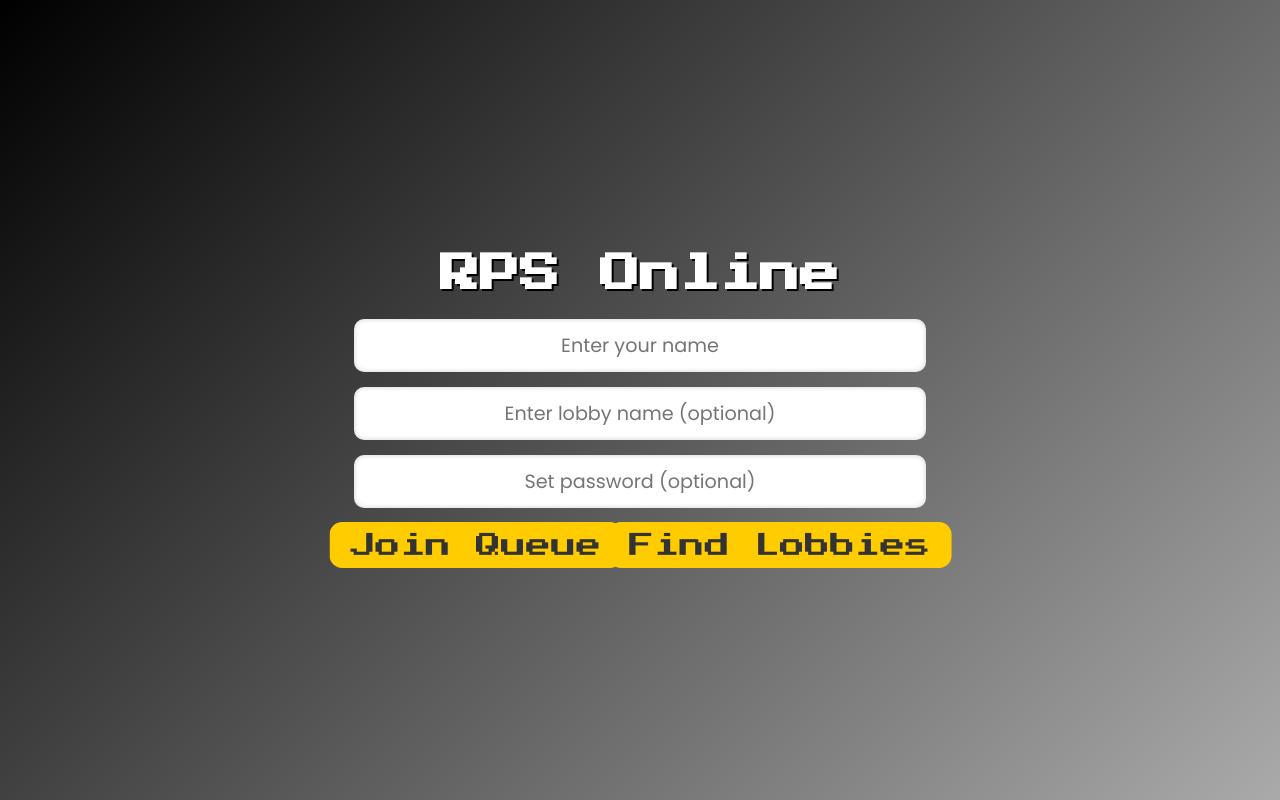
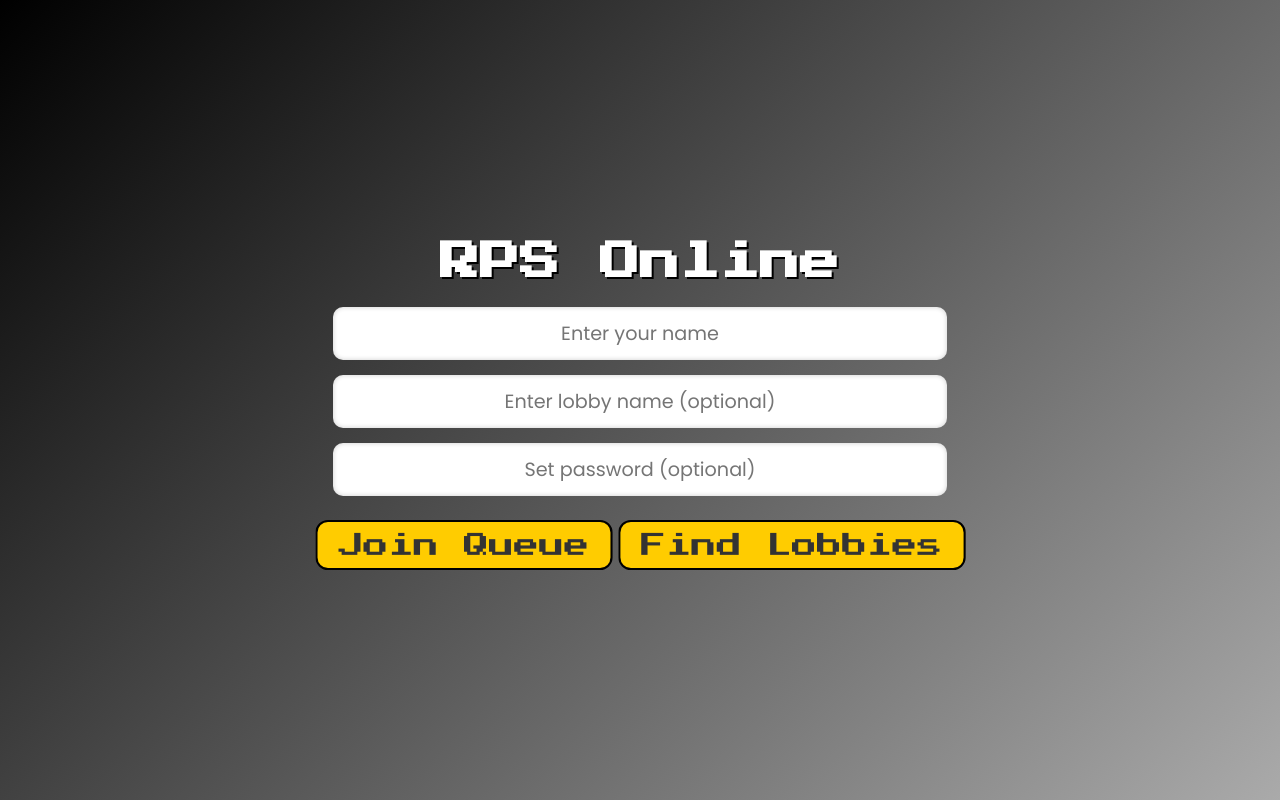
Before and after one commit to RuneSmedhaugen/Own-projects, a Vue app in the folder rps-multiplayer/frontend/rps-frontend/: page / in a window 1280 px wide. Built offline with nearby package versions, Linux system fonts and the light colour scheme; no server answers.

Commit message:
small style update

```diff
--- a/rps-multiplayer/frontend/rps-frontend/src/style.css
+++ b/rps-multiplayer/frontend/rps-frontend/src/style.css
@@ -74,11 +74,12 @@ button {
   font-size: 1.5rem;
   padding: 10px 20px;
   border-radius: 12px;
-  border: none;
+  border: 2px solid black;
   cursor: pointer;
   transition: all 0.3s ease;
   font-family: 'Press Start 2P', cursive;
   animation: pulse 1.5s infinite;
+  margin: 10px;
 }
 
 @keyframes pulse {
@@ -122,7 +123,7 @@ button:hover {
   margin-top: 20px;
   font-size: 1.2rem;
   font-family: 'Poppins', sans-serif;
-  animation: fadeIn 1.5s ease-in;
+  animation: fadeIn 0.5s ease-in;
 }
 
 .lobby-screen {
```
